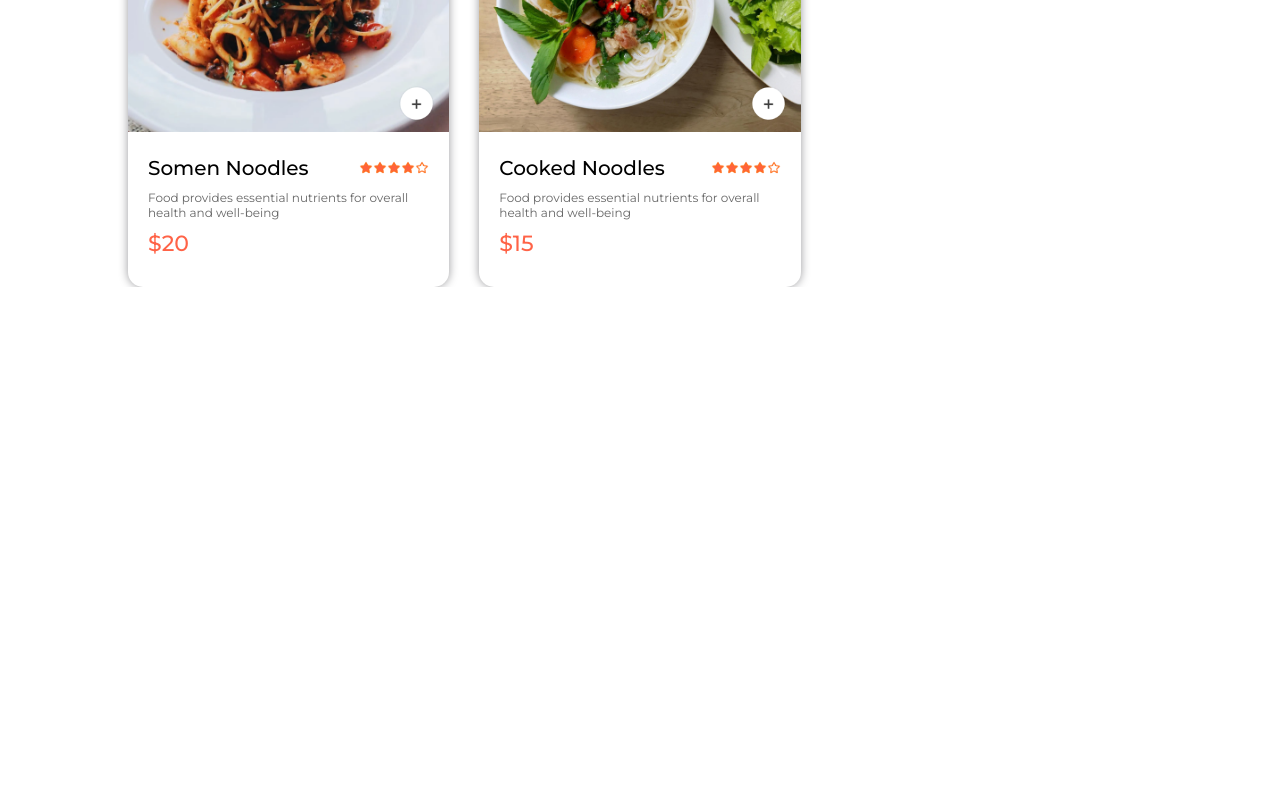
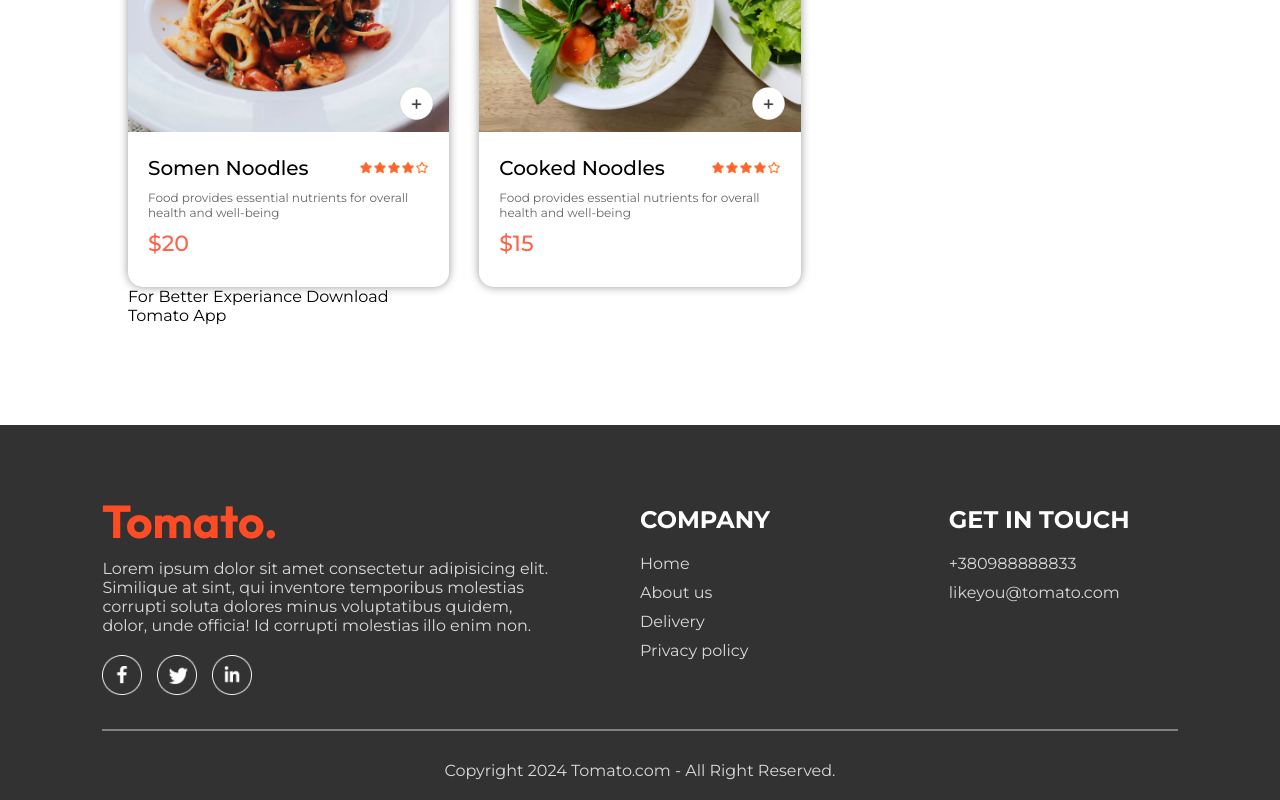
Before and after one commit to Sergii-Osedchuk/fullstackApp, a React (Vite) app in the folder frontend/: page / in a window 1280 px wide. Shown: the part 5650-6450 px from the top of the page. Before the commit the page ends 5937 px from the top, so only its background shows below. Built offline with nearby package versions, Linux system fonts and the light colour scheme.

Commit message:
add Footer component

```diff
--- a/frontend/src/App.jsx
+++ b/frontend/src/App.jsx
@@ -3,9 +3,11 @@ import NavBar from "./components/Navbar/NavBar";
 import Home from './pages/Home/Home';
 import Cart from './pages/Cart/Cart';
 import PlaceOrder from "./pages/PlaceOrder/PlaceOrder";
+import Footer from "./components/Footer/Footer";
 
 const App = () => {
   return (
+    <>
       <div className="app">
         <NavBar />
         <Routes>
@@ -14,6 +16,8 @@ const App = () => {
           <Route path="/order" element={<PlaceOrder />} />
         </Routes>
       </div>
+      <Footer />
+    </>
   );
 };
 
--- /dev/null
+++ b/frontend/src/components/AppDownload/AppDownload.jsx
@@ -0,0 +1,12 @@
+import './AppDownload.css';
+
+function AppDownload() {
+  return (
+    <div className='app-download' id='app=download'>
+      <p>For Better Experiance Download <br /> Tomato App</p>
+
+    </div>
+  )
+}
+
+export default AppDownload
--- a/frontend/src/components/ExploreMenu/ExploreMenu.jsx
+++ b/frontend/src/components/ExploreMenu/ExploreMenu.jsx
@@ -8,9 +8,9 @@ function ExploreMenu({ category, setCategory }) {
       <h1>Explore our menu</h1>
       <p className='explore-menu-text'>Choose from a diverse menu featuring a delectable array of diches. Our mission is to satisfy your food desire!</p>
       <ul className="explore-menu-list">
-        {menu_list.map((item, i) => {
+        {menu_list.map((item) => {
           return (
-            <li onClick={() => setCategory(prev => prev === item.menu_name ? 'All': item.menu_name)} key={i} className='explore-menu-list-item'>
+            <li onClick={() => setCategory(prev => prev === item.menu_name ? 'All': item.menu_name)} key={item.menu_name} className='explore-menu-list-item'>
               <img className={ category === item.menu_name ? 'active' : ''} src={item.menu_image} alt='picture of dishes' />
               <p>{ item.menu_name }</p>
             </li>
--- a/frontend/src/components/FoodDisplay/FoodDisplay.jsx
+++ b/frontend/src/components/FoodDisplay/FoodDisplay.jsx
@@ -10,9 +10,11 @@ function FoodDisplay({category}) {
       <h2>Top dishes near you</h2>
       <div className="food-display-list">
         {food_list.map((item) => {
-          return (
-            <FoodItem key={ item._id} id={item._id} name={item.name} description={item.description} price={item.price} image={ item.image } />
-          )
+          if (category === "All" || category === item.category) {
+            return (
+              <FoodItem key={item._id} id={item._id} name={item.name} description={item.description} price={item.price} image={item.image} />
+            )
+          }
         })}
       </div>
     </div>
--- a/frontend/src/components/FoodItem/FoodItem.jsx
+++ b/frontend/src/components/FoodItem/FoodItem.jsx
@@ -5,7 +5,8 @@ import { StoreContext } from '../../context/StoreContext';
 
 function FoodItem({ id, name, price, description, image }) {
 
-  const { cartItems, addToCart, removeFromCart} = useContext(StoreContext)
+  const { cartItems, addToCart, removeFromCart } = useContext(StoreContext);
+  console.log(cartItems)
 
   return (
     <div className='food-item'>
--- /dev/null
+++ b/frontend/src/components/Footer/Footer.css
@@ -0,0 +1,47 @@
+.footer {
+  color: #d9d9d9;
+  background-color: #323232;
+  display: flex;
+  flex-direction: column;
+  align-items: center;
+  gap: 20px;
+  padding: 20px 8vw;
+  padding-top: 80px;
+  margin-top: 100px;
+}
+
+.footer-content {
+  width: 100%;
+  display: grid;
+  grid-template-columns: 2fr 1fr 1fr;
+  gap: 80px;
+}
+
+.footer-content-left, .footer-content-right, .footer-content-center {
+  display: flex;
+  flex-direction: column;
+  align-items: start;
+  gap: 20px;
+}
+
+.footer-content-left li, .footer-content-right li, .footer-content-center li {
+  margin-bottom: 10px;
+  cursor: pointer;
+}
+
+.footer-content-right h2, .footer-content-center h2 {
+  color: white;
+}
+
+.footer-social-icons img {
+  width: 40px;
+  margin-right: 15px;
+}
+
+.footer hr {
+  width: 100%;
+  height: 2px;
+  margin: 10px 0;
+  background-color: grey;
+  border: none;
+}
--- /dev/null
+++ b/frontend/src/components/Footer/Footer.jsx
@@ -0,0 +1,47 @@
+import "./Footer.css";
+import { assets } from "../../assets/assets";
+
+function Footer() {
+  return (
+    <div className="footer" id="footer">
+      <div className="footer-content">
+        <div className="footer-content-left">
+          <img src={assets.logo} alt="logo" />
+          <p>
+            Lorem ipsum dolor sit amet consectetur adipisicing elit. Similique
+            at sint, qui inventore temporibus molestias corrupti soluta dolores
+            minus voluptatibus quidem, dolor, unde officia! Id corrupti
+            molestias illo enim non.
+          </p>
+          <div className="footer-social-icons">
+            <img src={assets.facebook_icon} alt="facebook icon" />
+            <img src={assets.twitter_icon} alt="twitter icon" />
+            <img src={assets.linkedin_icon} alt="linkedin icon" />
+          </div>
+        </div>
+        <div className="footer-content-center">
+          <h2>COMPANY</h2>
+          <ul>
+            <li>Home</li>
+            <li>About us</li>
+            <li>Delivery</li>
+            <li>Privacy policy</li>
+          </ul>
+        </div>
+        <div className="footer-content-right">
+          <h2>GET IN TOUCH</h2>
+          <ul>
+            <li>+380988888833</li>
+            <li>likeyou@tomato.com</li>
+          </ul>
+        </div>
+      </div>
+      <hr />
+      <p className="footer-copyright">
+        Copyright 2024 Tomato.com - All Right Reserved.
+      </p>
+    </div>
+  );
+}
+
+export default Footer;
--- a/frontend/src/context/StoreContext.jsx
+++ b/frontend/src/context/StoreContext.jsx
@@ -1,4 +1,4 @@
-import { useState, createContext } from "react";
+import { useState, createContext, useEffect } from "react";
 import { food_list } from "../assets/assets";
 
 export const StoreContext = createContext(null);
@@ -19,6 +19,10 @@ const StoreContextProvider = ({ children }) => {
     setCartItems((prev) => ({...prev, [itemId]: prev[itemId] - 1}))
   }
 
+  useEffect(() => {
+    console.log(cartItems)
+  }, [cartItems])
+
   const contextValue = {
     food_list,
     cartItems,
--- a/frontend/src/pages/Home/Home.jsx
+++ b/frontend/src/pages/Home/Home.jsx
@@ -3,14 +3,16 @@ import { useState } from 'react';
 import Header from '../../components/Header/Header'
 import ExploreMenu from '../../components/ExploreMenu/ExploreMenu';
 import FoodDisplay from '../../components/FoodDisplay/FoodDisplay';
+import AppDownload from '../../components/AppDownload/AppDownload';
 
 function Home() {
   const[category, setCategory] = useState('All');
   return (
     <div>
       <Header />
-      <ExploreMenu category={category} setCategory={setCategory} />\
-      <FoodDisplay category={ category } />
+      <ExploreMenu category={ category } setCategory={setCategory} />\
+      <FoodDisplay category={category} />
+      <AppDownload />
     </div>
   )
 }
```
Also changed, not shown: frontend/src/components/AppDownload/AppDownload.css (added). Lines whose indentation alone changed are shown as unchanged.
